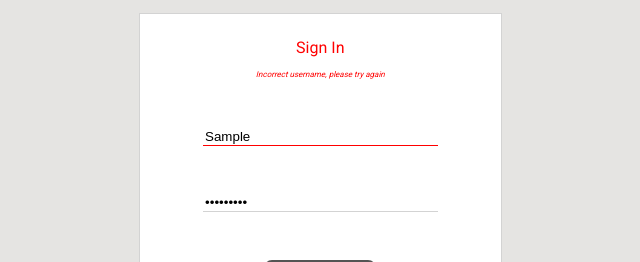
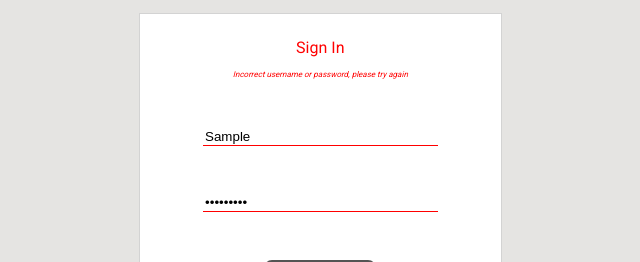
Before and after one commit to AyishaSeidu/dashboard_react, a React (Create React App) app: page / in a window 1280 px wide. Both pictures are taken after typing "Sample", "Sample123" into the empty fields and a click on the input "Login". Shown: the part 135-397 px from the top of the page, without its empty margins (373-1013 px from the left). Built offline with nearby package versions, Linux system fonts and the light colour scheme.

Commit message:
change login error message for security purposes

```diff
--- a/src/components/Login.js
+++ b/src/components/Login.js
@@ -5,21 +5,20 @@ import React, {useState} from 'react'
 function Login( {appUsers, setLoggedIn, setCurrentUser}) {
     const [username, setUsername] = useState('');
     const [password, setPassword] = useState('');
-    const [wrongUsername, setWrongUsername] = useState(false);
-    const [wrongPassword, setWrongPassword] = useState(false)
+    const [wrongCredentials, setWrongCredentials] = useState(false);
+    //const [wrongPassword, setWrongPassword] = useState(false)
 
     const signIn = (username, password) =>{
         //check if the user details supplied exists in the appUsers list
-        setWrongPassword(false);
-        setWrongUsername(false);
+        setWrongCredentials(false)
         if (!appUsers.some((user)=>user.username===username)) {
            //alert('incorrect username and password');
-           setWrongUsername(true)
+           setWrongCredentials(true)
             return;
         }
 
         else if (appUsers.some((user)=>user.username===username) && !appUsers.some((user)=>user.password===password)) {
-       setWrongPassword(true)
+       setWrongCredentials(true)
        return;
         }
 
@@ -28,7 +27,7 @@ function Login( {appUsers, setLoggedIn, setCurrentUser}) {
             setLoggedIn(true)
         }
         else {
-            alert('user not found')
+            //alert('user not found')
             return;
         }
     }
@@ -41,11 +40,10 @@ function Login( {appUsers, setLoggedIn, setCurrentUser}) {
 
             <Form onSubmit={(e)=>{e.preventDefault(); signIn(username, password)}}>
             <FormHeader> Sign In </FormHeader>
-               {wrongUsername && <ErrorMessage>Incorrect username, please try again</ErrorMessage>}
-               {wrongPassword && <ErrorMessage>Incorrect password, please try again</ErrorMessage>}
-                <InputField type='text' placeholder='username' onChange={(e)=>{e.preventDefault(); setUsername(e.target.value)}} wrongEntry={wrongUsername}/>
+               {wrongCredentials && <ErrorMessage>Incorrect username or password, please try again</ErrorMessage>}
+                <InputField type='text' placeholder='username' onChange={(e)=>{e.preventDefault(); setUsername(e.target.value)}} wrongEntry={wrongCredentials}/>
 
-                <InputField type='password' placeholder='password' onChange={(e)=>{e.preventDefault(); setPassword(e.target.value)}} wrongEntry={wrongPassword} />
+                <InputField type='password' placeholder='password' onChange={(e)=>{e.preventDefault(); setPassword(e.target.value)}} wrongEntry={wrongCredentials} />
 
                 <SubmitButton value='Login' type='submit'/>
             </Form>
```
